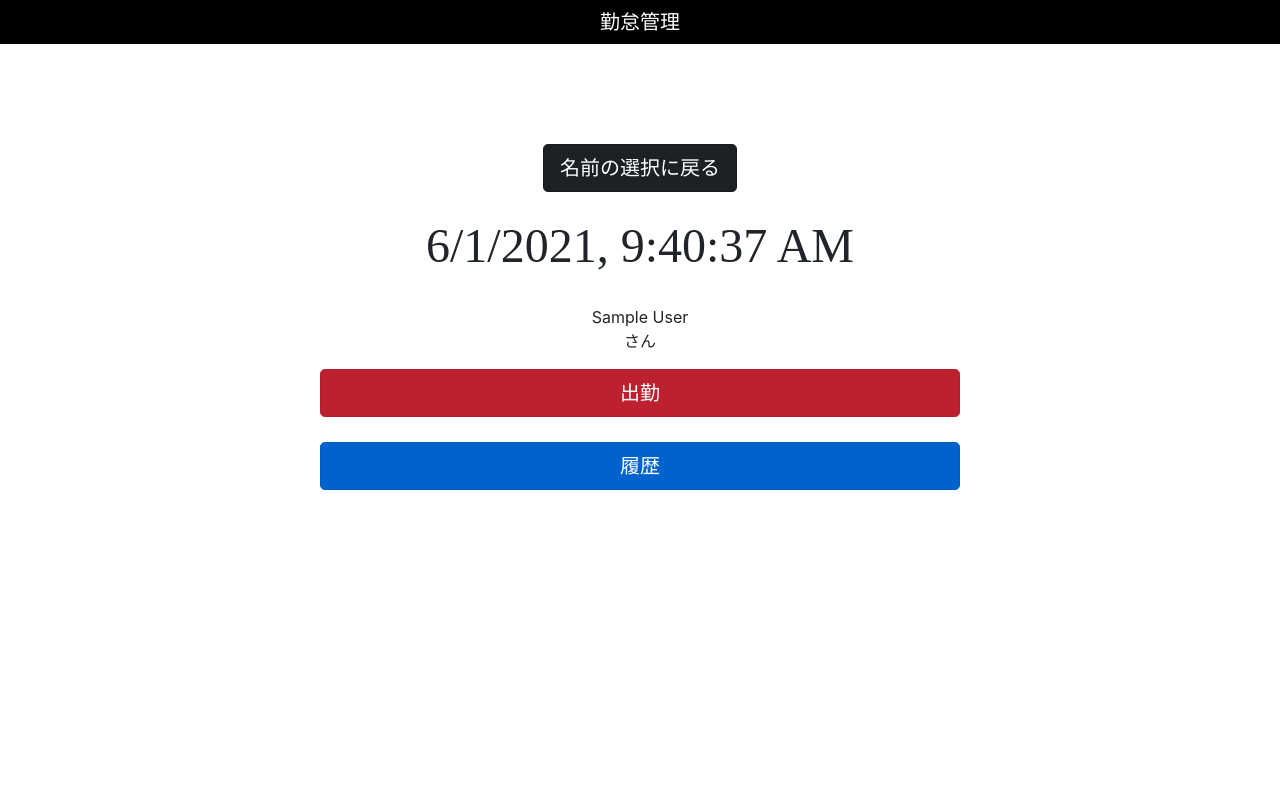
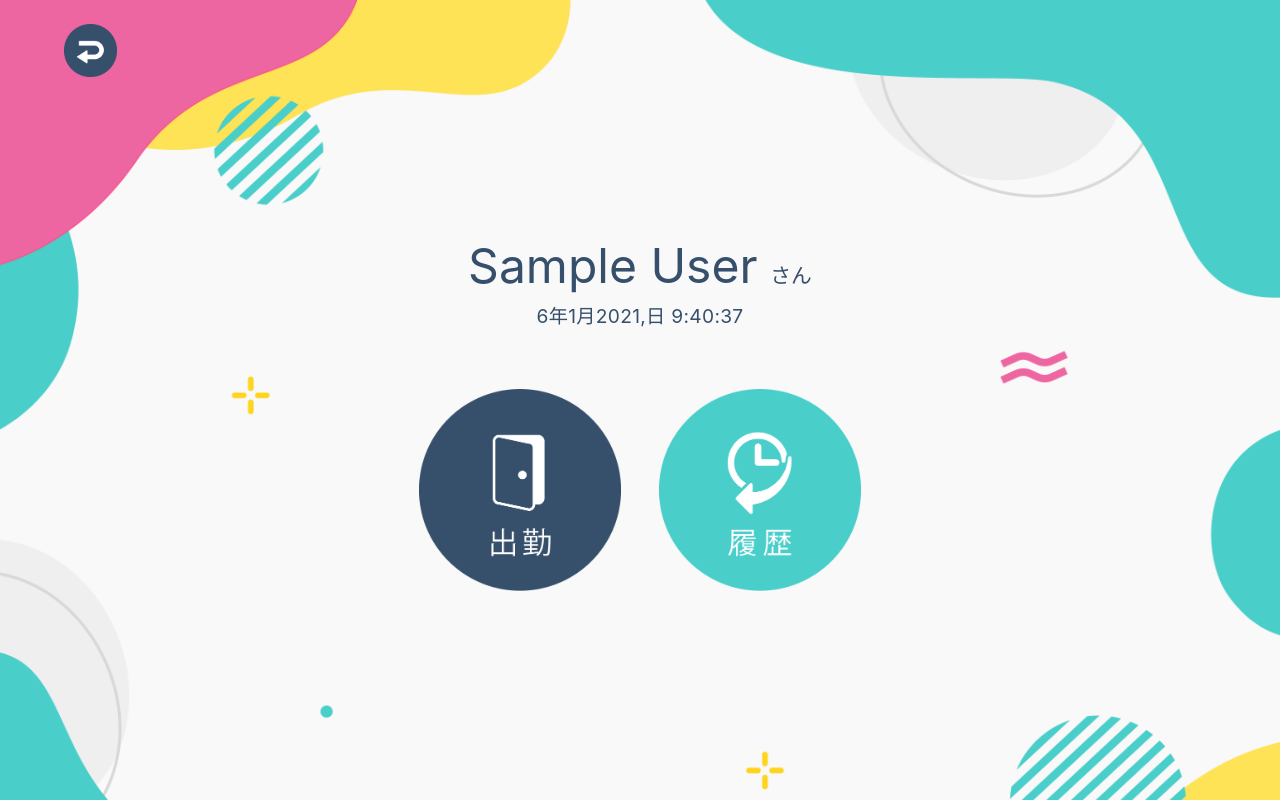
Before and after one commit to shunsuke-tomisako/kintai, a PHP site: page /?user_id=1 in a window 1280 px wide. Run offline with PHP 8.4, Linux system fonts and the light colour scheme; tables that the repository leaves empty or names only in its code hold one stand-in row (values such as "Sample post").

Commit message:
20210601

```diff
--- a/home.php
+++ b/home.php
@@ -3,7 +3,6 @@
 <head>
   <meta charset="UTF-8">
   <meta name="viewport" content="width=device-width, initial-scale=1.0">
-  <link rel="stylesheet" href="https://stackpath.bootstrapcdn.com/bootstrap/4.5.0/css/bootstrap.min.css" integrity="sha384-9aIt2nRpC12Uk9gS9baDl411NQApFmC26EwAOH8WgZl5MYYxFfc+NcPb1dKGj7Sk" crossorigin="anonymous">
   <link rel="stylesheet" href="style.css">
   <title>勤怠管理</title>
 </head>
--- a/index.php
+++ b/index.php
@@ -4,26 +4,13 @@
   <meta charset="UTF-8">
   <meta name="viewport" content="width=device-width, initial-scale=1.0">
   <link rel="stylesheet" href="https://stackpath.bootstrapcdn.com/bootstrap/4.5.0/css/bootstrap.min.css" integrity="sha384-9aIt2nRpC12Uk9gS9baDl411NQApFmC26EwAOH8WgZl5MYYxFfc+NcPb1dKGj7Sk" crossorigin="anonymous">
-  <link rel="stylesheet" href="style_index.css">
+  <link rel="stylesheet" href="style.css">
   <title>勤怠管理</title>
 </head>
 <body>
-  <header>
-    <h1>勤怠管理</h1>
-  </header>
+  <div class="index">
 
-  <a href="home.php" class="btn btn-dark btn-lg active" role="button" aria-pressed="true" >名前の選択に戻る</a>
-
-  <!-- 時計 -->
-  <h2 id="time"></h2>
-  <script>
-    time();
-    function time() {
-      var now = new Date();
-      document.getElementById("time").innerHTML = now.toLocaleString()
-    }
-    setInterval('time()',1000);
-  </script>
+    <a href="home.php" class="return" role="button" aria-pressed="true"><img src="./img/return.png"></a>
 
     <!-- データベース接続 -->
     <?php
@@ -69,8 +56,6 @@
     $stmt3 = $dbh->prepare($sql3);
     $stmt3->execute();
     $trackfarm_kintai_rec3 = $stmt3->fetch(PDO::FETCH_ASSOC);
-
-  echo $trackfarm_kintai_rec3["name"].'<p>さん</p>';
 
     if ($trackfarm_kintai_rec == false && $status == 1) {
 
@@ -126,38 +111,60 @@
 
       header("Location: action/rest.php");
     }
+    ?>
 
+    <div class="name"><strong><?php echo $trackfarm_kintai_rec3["name"] ?></strong>さん</div>
 
-  ?>
+    <!-- 時計 -->
+    <div id="time"></div>
+    <script>
+      time();
+      function time() {
+        let now = new Date();
+        let str = now.toLocaleString();
+        let result = str.split('/');
+        let time = result[0] + '年' + result[1] + '月' + result[2];
+        let result2 = time.split(' ');
+        let time2 = result2[0] + '日 ' + result2[1];
+        document.getElementById("time").innerHTML = time2;
+        // document.getElementById("time").innerHTML = now.toLocaleString();
+      }
+      setInterval('time()',1000);
+    </script>
+
+    <div class="action">
+
       <?php if (isset($trackfarm_kintai_rec['id']) == false && $now_hour > 5) { ?>
-  <a href="index.php?status=1&user_id=<?php echo $user_id; ?>" class="btn btn-danger btn-lg active w-50" role="button" aria-pressed="true" onClick="return checkShukkin()">出勤</a>
+      <a href="index.php?status=1&user_id=<?php echo $user_id; ?>" class="" role="button" aria-pressed="true" onClick="return checkShukkin()"><span><img src="./img/begin.png" alt="出勤"></span></a>
       <?php } ?>
 
       <?php if ((isset($trackfarm_kintai_rec['begin_time']) == true && isset($trackfarm_kintai_rec['finish_time']) == false && (((isset($trackfarm_kintai_rec['rest_time']) == false && isset($trackfarm_kintai_rec['return_time']) == false)) || (isset($trackfarm_kintai_rec['rest_time']) == true && isset($trackfarm_kintai_rec['return_time']) == true))) || ($now_hour <= 5 && isset($trackfarm_kintai_rec2['begin_time']) == true && isset($trackfarm_kintai_rec2['finish_time']) == false)) { ?>
-  <a href="index.php?status=2&user_id=<?php echo $user_id; ?>" class="btn btn-secondary btn-lg active w-50" role="button" aria-pressed="true" onClick="return checkTaikin()">退勤</a>
+      <a href="index.php?status=2&user_id=<?php echo $user_id; ?>" class="" role="button" aria-pressed="true" onClick="return checkTaikin()"><span><img src="./img/finish.png" alt="退勤"></span></a>
       <?php } ?>
 
       <?php if (isset($trackfarm_kintai_rec['begin_time']) == true && isset($trackfarm_kintai_rec['finish_time']) == false && isset($trackfarm_kintai_rec['rest_time']) == false && $now_hour < 21) { ?>
-  <a href="index.php?status=3&user_id=<?php echo $user_id; ?>" class="btn btn-success btn-lg active w-50" role="button" aria-pressed="true" onClick="return checkRest()">休憩</a>
+      <a href="index.php?status=3&user_id=<?php echo $user_id; ?>" class="" role="button" aria-pressed="true" onClick="return checkRest()"><span><img src="./img/rest.png" alt="休憩"></span></a>
       <?php } ?>
 
       <?php if (isset($trackfarm_kintai_rec['begin_time']) == true && isset($trackfarm_kintai_rec['finish_time']) == false && isset($trackfarm_kintai_rec['rest_time']) == false && $now_hour < 21) { ?>
-  <a href="index.php?status=5&user_id=<?php echo $user_id; ?>" class="btn btn-success btn-lg active w-50" role="button" aria-pressed="true" onClick="return checkRest()">休憩（1時間）</a>
+      <a href="index.php?status=5&user_id=<?php echo $user_id; ?>" class="" role="button" aria-pressed="true" onClick="return checkRest()"><span><img src="./img/rest_1hour.png" alt="休憩(1時間)"></span></a>
       <?php } ?>
 
       <?php if (isset($trackfarm_kintai_rec['rest_time']) == true && isset($trackfarm_kintai_rec['return_time']) == false) { ?>
-  <a href="index.php?status=4&user_id=<?php echo $user_id; ?>" class="btn btn-info btn-lg active w-50" role="button" aria-pressed="true" onClick="return checkReturn()">戻り</a>
+      <a href="index.php?status=4&user_id=<?php echo $user_id; ?>" class="" role="button" aria-pressed="true" onClick="return checkReturn()"><span><img src="./img/retur.png" alt="戻り"></span></a>
       <?php } ?>
 
       <?php if (isset($trackfarm_kintai_rec['id']) == true && $now_hour > 5) { ?>
-  <a href="action/modify_be.php?user_id=<?php echo $user_id; ?>&date=<?php echo $today; ?>" class="btn btn-light btn-lg active w-50" role="button" aria-pressed="true">修正</a>
+      <a href="action/modify_be.php?user_id=<?php echo $user_id; ?>&date=<?php echo $today; ?>" class="" role="button" aria-pressed="true"><span><img src="./img/modify.png" alt="修正"></span></a>
       <?php } ?>
 
       <?php if (isset($trackfarm_kintai_rec2['id']) == true && $now_hour <= 5) { ?>
-  <a href="action/modify_be.php?user_id=<?php echo $user_id; ?>&date=<?php echo $yesterday; ?>" class="btn btn-light btn-lg active w-50" role="button" aria-pressed="true">修正</a>
+      <a href="action/modify_be.php?user_id=<?php echo $user_id; ?>&date=<?php echo $yesterday; ?>" class="" role="button" aria-pressed="true"><span><img src="./img/modify.png" alt="修正"></span></a>
       <?php } ?>
 
-  <a href="action/rireki.php?user_id=<?php echo $user_id; ?>" class="btn btn-primary btn-lg active w-50" role="button" aria-pressed="true">履歴</a>
+      <a href="action/rireki.php?user_id=<?php echo $user_id; ?>" class="" role="button" aria-pressed="true"><span><img src="./img/rireki.png" alt="履歴"></span></a>
+    </div>
+  </div>
 
   <script>
   function checkShukkin() {
--- a/style.css
+++ b/style.css
@@ -8,6 +8,21 @@
 #submit {
   display: none;
 }
+
+a {
+  text-decoration: none;
+}
+
+.return {
+  position: absolute;
+  top: 3%;
+  left: 5%;
+}
+
+.return>img {
+  width: 35%;
+}
+
 
 /* home.php */
 .home {
@@ -59,6 +74,7 @@
 .home .addmember>img {
   width: 35%;
 }
+
 
 /* modify.php */
 .modify {
@@ -124,12 +140,126 @@
   letter-spacing: 0.2rem;
 }
 
-.modify .return {
+
+/* index.php */
+.index .name {
+  text-align: center;
+  color: #364F6B;
+  margin-top: 18%;
+  font-size: 1.3rem;
+}
+.index .name>strong {
+  font-size: 3.0rem;
+  font-weight: 400;
+  margin-right: 1%;
+}
+
+.index #time {
+  text-align: center;
+  color: #364F6B;
+  font-size: 1.2rem;
+  letter-spacing: 0.3px;
+}
+
+.index .action {
+  display: flex;
+  flex-wrap: nowrap;
+  width: 75%;
+  margin: 3% auto 0;
+  justify-content: center;
+}
+.index .action a{
+  width: 25%;
+}
+
+.index .action img {
+  max-width: 100%;
+  padding: 8%;
+}
+
+.index .action span {
+  display: block;
+  height: 0;
+  width: 100%;
+  padding-bottom: 100%;
+}
+
+
+/* rireki.php */
+.rireki {
+  background-image: url(./img/bgimg2.png);
+  background-size: 100%;
+  background-repeat: no-repeat;
+  width: 85%;
+  margin: 0 auto;
+}
+
+.rireki .name {
+  color: white;
+  font-size: 1.5rem;
+}
+
+.rireki .month {
+  color: white;
+  font-size: 1.5rem;
+  letter-spacing: 1.5px;
+}
+
+.rireki .wrap {
+  display: flex;
+  flex-wrap: nowrap;
+  justify-content: space-between;
+  margin-top: 10%;
+  margin-bottom: 3%;
+}
+
+
+.rireki .wrap select {
+  background-color: #364F6B;
+  color: white;
+  border: 0.5px solid white;
+  padding: 8% 33%;
+}
+
+.rireki .download {
   position: absolute;
   top: 3%;
-  left: 5%;
+  left: 87%;
 }
 
-.modify .return>img {
-  width: 35%
-;}
+.rireki .download>img {
+  width: 35%;
+}
+
+.rireki table {
+  color: white;
+  width: 100%;
+  margin: 0 auto;
+  text-align: center;
+  font-size: 0.7rem;
+  border-collapse: collapse;
+}
+
+.rireki table .tr {
+  border-bottom: 1px solid white;
+}
+
+.rireki table .tr img {
+  width: 36%;
+}
+
+.rireki table td {
+  padding: 1%;
+}
+
+.rireki table td strong {
+  border: 1px solid white;
+  border-radius: 10%;
+  padding: 1% 15%;
+  font-weight: 500;
+}
+
+.rireki table .modify {
+  position: absolute;
+  /* left: 10%; */
+}
```
Also changed, not shown: action/rireki.php (+38 -36 lines), img/begin.png, img/bgimg2.png (added), img/finish.png (added), img/modify.png, img/rireki.png. Lines whose indentation alone changed are shown as unchanged.
